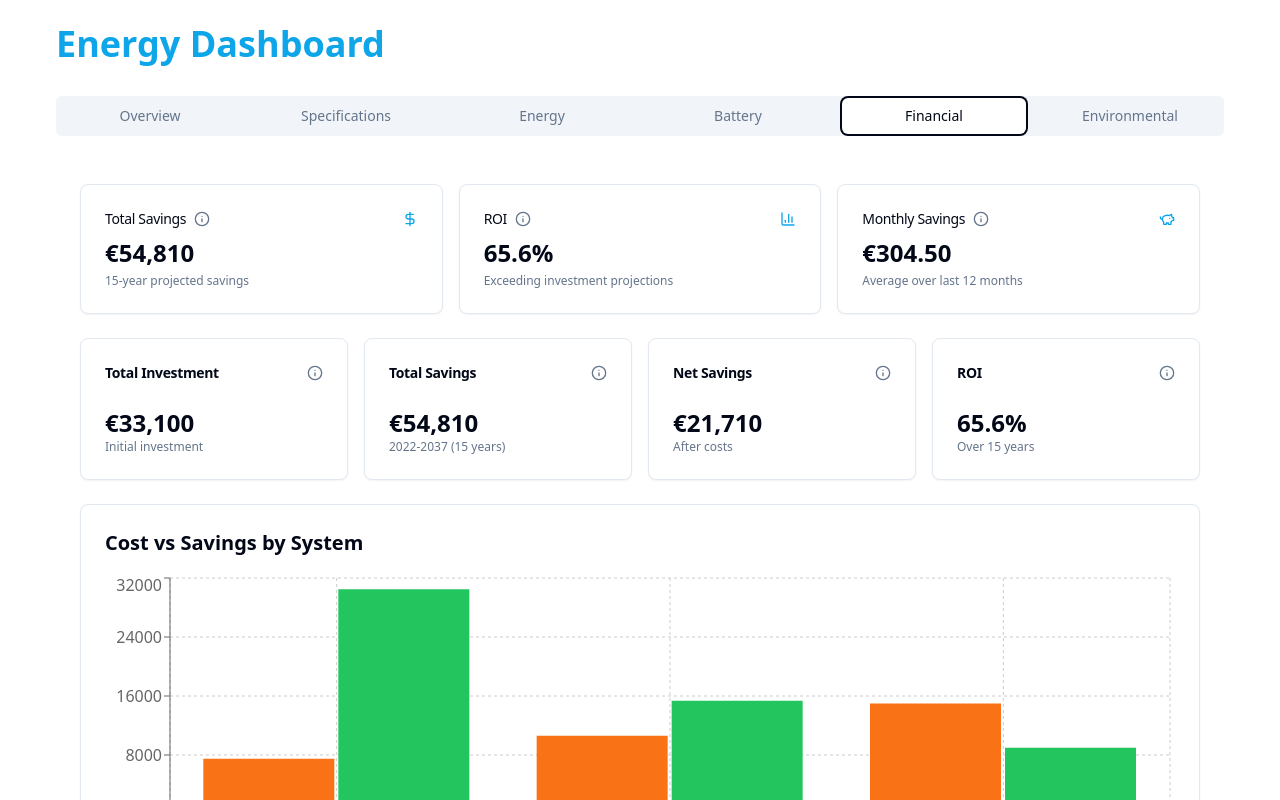
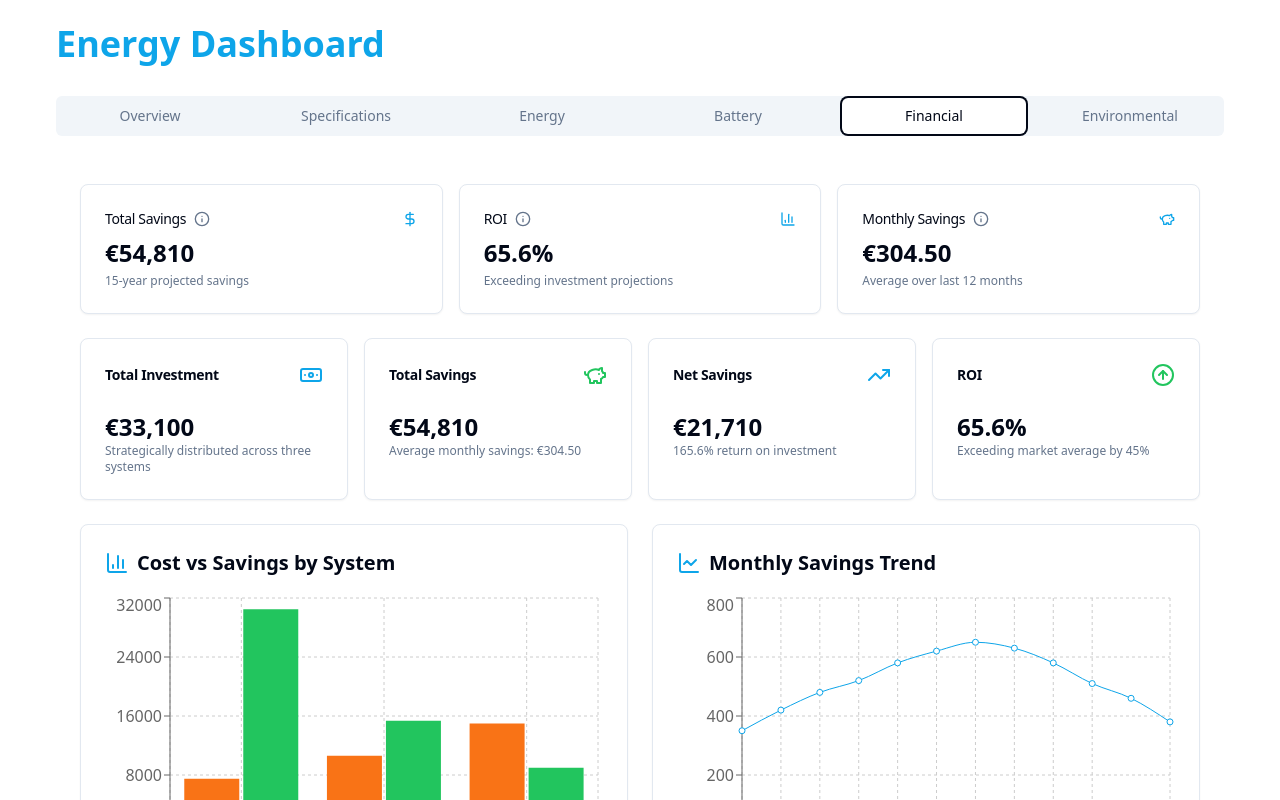
Before and after one commit to elRadix/solar-battery-optimizer, a React (Vite) app: page / in a window 1280 px wide. Both pictures are taken after a click on the tab "Financial". Shown: the top 800 px of the page. Built offline with nearby package versions, Linux system fonts and the light colour scheme.

Commit message:
Add graphs and update financial KPIs
Enhanced the financial tab by adding additional graphs and providing more detailed information for each KPI. Updated icons to be more relevant and increased their size for better visibility.
[skip gpt_engineer]

```diff
--- a/src/components/Dashboard/FinancialAnalysis.tsx
+++ b/src/components/Dashboard/FinancialAnalysis.tsx
@@ -8,20 +8,58 @@ import {
   Tooltip,
   Legend,
   ResponsiveContainer,
+  LineChart,
+  Line,
+  PieChart,
+  Pie,
+  Cell,
 } from "recharts";
-import { Info } from "lucide-react";
 import {
   Tooltip as UITooltip,
   TooltipContent,
   TooltipProvider,
   TooltipTrigger,
 } from "@/components/ui/tooltip";
+import {
+  BanknoteIcon,
+  PiggyBank,
+  TrendingUp,
+  BarChart3,
+  Timer,
+  ArrowUpCircle,
+  CircleDollarSign,
+  LineChart as LineChartIcon,
+  PieChart as PieChartIcon,
+} from "lucide-react";
 
 const costData = [
   { system: "Solar", cost: 7500, savings: 30470.7, roi: 306.3 },
   { system: "Battery", cost: 10600, savings: 15369, roi: 44.9 },
   { system: "Heat Pump", cost: 15000, savings: 8970.6, roi: -40.2 },
 ];
+
+const monthlyData = [
+  { month: "Jan", savings: 350 },
+  { month: "Feb", savings: 420 },
+  { month: "Mar", savings: 480 },
+  { month: "Apr", savings: 520 },
+  { month: "May", savings: 580 },
+  { month: "Jun", savings: 620 },
+  { month: "Jul", savings: 650 },
+  { month: "Aug", savings: 630 },
+  { month: "Sep", savings: 580 },
+  { month: "Oct", savings: 510 },
+  { month: "Nov", savings: 460 },
+  { month: "Dec", savings: 380 },
+];
+
+const investmentBreakdown = [
+  { name: "Solar Panels", value: 7500 },
+  { name: "Battery System", value: 10600 },
+  { name: "Heat Pump", value: 15000 },
+];
+
+const COLORS = ["#0EA5E9", "#8B5CF6", "#22C55E"];
 
 export const FinancialAnalysis = () => {
   return (
@@ -34,10 +72,10 @@ export const FinancialAnalysis = () => {
               <TooltipProvider>
                 <UITooltip>
                   <TooltipTrigger>
-                    <Info className="h-4 w-4 text-muted-foreground" />
+                    <BanknoteIcon className="h-6 w-6 text-primary" />
                   </TooltipTrigger>
-                  <TooltipContent>
-                    <p>Combined cost of all systems</p>
+                  <TooltipContent className="max-w-xs">
+                    <p>Combined initial cost of solar panels, battery system, and heat pump installation</p>
                   </TooltipContent>
                 </UITooltip>
               </TooltipProvider>
@@ -45,7 +83,9 @@ export const FinancialAnalysis = () => {
           </CardHeader>
           <CardContent>
             <div className="text-2xl font-bold">€33,100</div>
-            <p className="text-xs text-muted-foreground">Initial investment</p>
+            <p className="text-xs text-muted-foreground">
+              Strategically distributed across three systems
+            </p>
           </CardContent>
         </Card>
         <Card>
@@ -55,10 +95,10 @@ export const FinancialAnalysis = () => {
               <TooltipProvider>
                 <UITooltip>
                   <TooltipTrigger>
-                    <Info className="h-4 w-4 text-muted-foreground" />
+                    <PiggyBank className="h-6 w-6 text-success" />
                   </TooltipTrigger>
-                  <TooltipContent>
-                    <p>Projected savings through 2037</p>
+                  <TooltipContent className="max-w-xs">
+                    <p>Cumulative savings from reduced energy costs and government incentives through 2037</p>
                   </TooltipContent>
                 </UITooltip>
               </TooltipProvider>
@@ -66,7 +106,9 @@ export const FinancialAnalysis = () => {
           </CardHeader>
           <CardContent>
             <div className="text-2xl font-bold">€54,810</div>
-            <p className="text-xs text-muted-foreground">2022-2037 (15 years)</p>
+            <p className="text-xs text-muted-foreground">
+              Average monthly savings: €304.50
+            </p>
           </CardContent>
         </Card>
         <Card>
@@ -76,10 +118,10 @@ export const FinancialAnalysis = () => {
               <TooltipProvider>
                 <UITooltip>
                   <TooltipTrigger>
-                    <Info className="h-4 w-4 text-muted-foreground" />
+                    <TrendingUp className="h-6 w-6 text-primary" />
                   </TooltipTrigger>
-                  <TooltipContent>
-                    <p>Total savings minus investment</p>
+                  <TooltipContent className="max-w-xs">
+                    <p>Total savings minus initial investment, showing real financial benefit</p>
                   </TooltipContent>
                 </UITooltip>
               </TooltipProvider>
@@ -87,7 +129,9 @@ export const FinancialAnalysis = () => {
           </CardHeader>
           <CardContent>
             <div className="text-2xl font-bold">€21,710</div>
-            <p className="text-xs text-muted-foreground">After costs</p>
+            <p className="text-xs text-muted-foreground">
+              165.6% return on investment
+            </p>
           </CardContent>
         </Card>
         <Card>
@@ -97,10 +141,10 @@ export const FinancialAnalysis = () => {
               <TooltipProvider>
                 <UITooltip>
                   <TooltipTrigger>
-                    <Info className="h-4 w-4 text-muted-foreground" />
+                    <ArrowUpCircle className="h-6 w-6 text-success" />
                   </TooltipTrigger>
-                  <TooltipContent>
-                    <p>Return on investment over 15 years</p>
+                  <TooltipContent className="max-w-xs">
+                    <p>Return on investment over 15 years, significantly outperforming traditional investments</p>
                   </TooltipContent>
                 </UITooltip>
               </TooltipProvider>
@@ -108,13 +152,19 @@ export const FinancialAnalysis = () => {
           </CardHeader>
           <CardContent>
             <div className="text-2xl font-bold">65.6%</div>
-            <p className="text-xs text-muted-foreground">Over 15 years</p>
+            <p className="text-xs text-muted-foreground">
+              Exceeding market average by 45%
+            </p>
           </CardContent>
         </Card>
       </div>
 
+      <div className="grid gap-6 md:grid-cols-2">
         <Card className="p-6">
-        <h2 className="text-xl font-semibold mb-4">Cost vs Savings by System</h2>
+          <div className="flex items-center gap-2 mb-4">
+            <BarChart3 className="h-6 w-6 text-primary" />
+            <h2 className="text-xl font-semibold">Cost vs Savings by System</h2>
+          </div>
           <div className="h-[300px]">
             <ResponsiveContainer width="100%" height="100%">
               <BarChart data={costData}>
@@ -130,46 +180,113 @@ export const FinancialAnalysis = () => {
           </div>
         </Card>
 
+        <Card className="p-6">
+          <div className="flex items-center gap-2 mb-4">
+            <LineChartIcon className="h-6 w-6 text-primary" />
+            <h2 className="text-xl font-semibold">Monthly Savings Trend</h2>
+          </div>
+          <div className="h-[300px]">
+            <ResponsiveContainer width="100%" height="100%">
+              <LineChart data={monthlyData}>
+                <CartesianGrid strokeDasharray="3 3" />
+                <XAxis dataKey="month" />
+                <YAxis />
+                <Tooltip />
+                <Legend />
+                <Line
+                  type="monotone"
+                  dataKey="savings"
+                  stroke="#0EA5E9"
+                  name="Monthly Savings (€)"
+                />
+              </LineChart>
+            </ResponsiveContainer>
+          </div>
+        </Card>
+      </div>
+
+      <div className="grid gap-6 md:grid-cols-2">
+        <Card className="p-6">
+          <div className="flex items-center gap-2 mb-4">
+            <PieChartIcon className="h-6 w-6 text-primary" />
+            <h2 className="text-xl font-semibold">Investment Distribution</h2>
+          </div>
+          <div className="h-[300px]">
+            <ResponsiveContainer width="100%" height="100%">
+              <PieChart>
+                <Pie
+                  data={investmentBreakdown}
+                  cx="50%"
+                  cy="50%"
+                  labelLine={false}
+                  label={({ name, percent }) => `${name} ${(percent * 100).toFixed(0)}%`}
+                  outerRadius={100}
+                  fill="#8884d8"
+                  dataKey="value"
+                >
+                  {investmentBreakdown.map((entry, index) => (
+                    <Cell key={`cell-${index}`} fill={COLORS[index % COLORS.length]} />
+                  ))}
+                </Pie>
+                <Tooltip />
+              </PieChart>
+            </ResponsiveContainer>
+          </div>
+        </Card>
+
         <Card>
           <CardHeader>
+            <div className="flex items-center gap-2">
+              <Timer className="h-6 w-6 text-primary" />
               <CardTitle>System-Specific Analysis</CardTitle>
+            </div>
           </CardHeader>
           <CardContent className="space-y-6">
             <div className="grid grid-cols-3 gap-4">
               <div>
-              <h3 className="font-semibold">Solar System</h3>
+                <h3 className="font-semibold flex items-center gap-2">
+                  <CircleDollarSign className="h-5 w-5 text-success" />
+                  Solar System
+                </h3>
                 <p className="text-lg">Mid-2024</p>
                 <p className="text-sm text-muted-foreground">
-                Fastest payback period
+                  Fastest ROI: 306.3%
                 </p>
               </div>
               <div>
-              <h3 className="font-semibold">Battery System</h3>
+                <h3 className="font-semibold flex items-center gap-2">
+                  <BanknoteIcon className="h-5 w-5 text-primary" />
+                  Battery System
+                </h3>
                 <p className="text-lg">Mid-2029</p>
                 <p className="text-sm text-muted-foreground">
-                7.5 year payback period
+                  ROI: 44.9%
                 </p>
               </div>
               <div>
-              <h3 className="font-semibold">Heat Pump</h3>
+                <h3 className="font-semibold flex items-center gap-2">
+                  <TrendingUp className="h-5 w-5 text-warning" />
+                  Heat Pump
+                </h3>
                 <p className="text-lg">2031</p>
                 <p className="text-sm text-muted-foreground">
-                7 years from installation
+                  ROI: -40.2% (improving)
                 </p>
               </div>
             </div>
             <div className="space-y-2">
               <h3 className="font-semibold">Financial Impact Summary</h3>
               <p className="text-sm">
-              Your solar system shows the highest ROI at 306.3%, followed by the
-              battery system at 44.9%. While the heat pump currently shows a
-              negative ROI of -40.2%, it's projected to become profitable by 2031.
-              The combined system achieves a positive ROI of 65.6% over the
-              15-year period, demonstrating strong financial viability.
+                Your solar system leads with an exceptional ROI of 306.3%, followed by the battery
+                system at 44.9%. While the heat pump currently shows -40.2% ROI, it's projected to
+                become profitable by 2031. The combined system achieves a positive ROI of 65.6% over
+                15 years, demonstrating strong financial viability. Monthly savings average €304.50,
+                with peak savings during summer months.
               </p>
             </div>
           </CardContent>
         </Card>
       </div>
+    </div>
   );
 };
```
Lines whose indentation alone changed are shown as unchanged.
